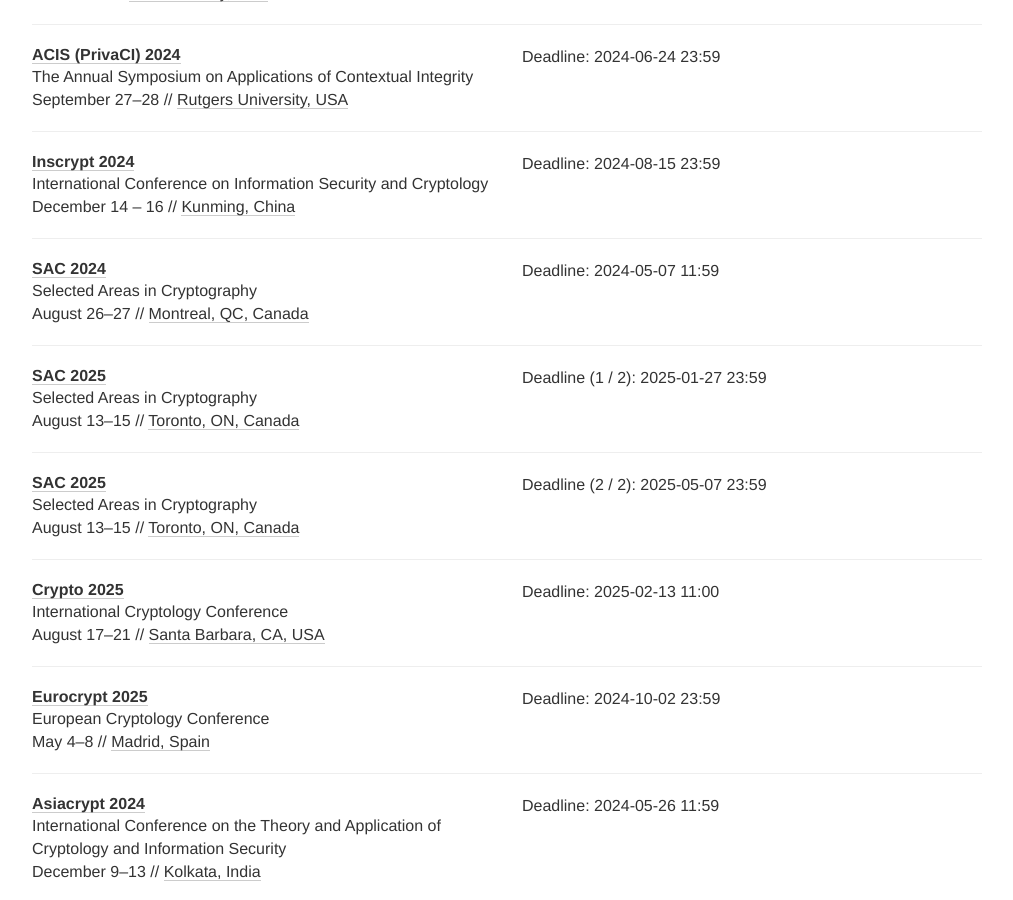
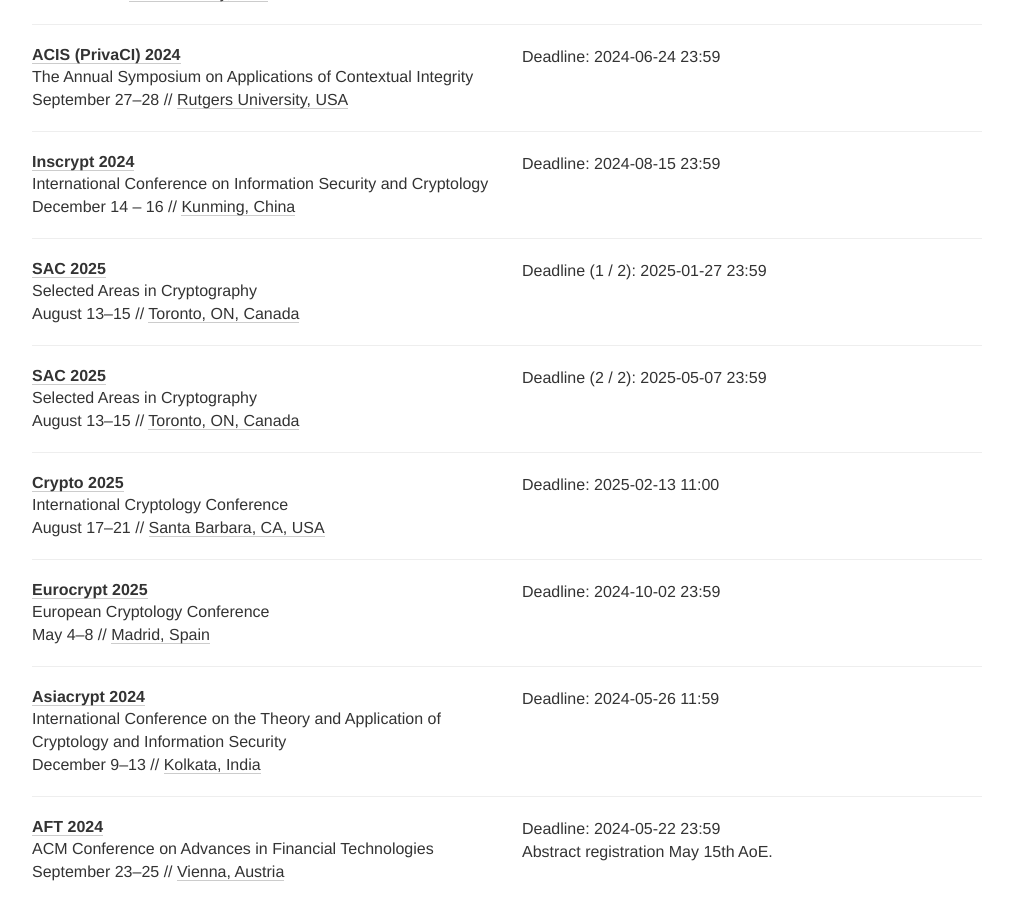
Before and after one commit to sec-deadlines/sec-deadlines.github.io, a Jekyll site: the page built from index.html, in a window 1280 px wide and 900 px high, scrolled down 4869 px. Shown: the whole window, without its empty margins (133-1146 px from the left). Built offline with Jekyll 4.4.1, drawn with Linux system fonts in a browser that asks for light colours; nearby versions of some CDN libraries; comment, search, counter and statistics services are not loaded.

Commit message:
Merge SAC into prior year

```diff
--- a/_data/conferences.yml
+++ b/_data/conferences.yml
@@ -293,15 +293,6 @@
   date: December 14 - 16
   place: Kunming, China
   tags: [SEC, PRIV, CRYPTO, CONF]
-
-- name: SAC
-  description: Selected Areas in Cryptography
-  year: 2024
-  link: https://sacworkshop.org/SAC24/
-  deadline: ["2024-05-07 11:59"]
-  date: August 26-27
-  place: Montreal, QC, Canada
-  tags: [CRYPTO, CONF]
 
 - name: SAC
   description: Selected Areas in Cryptography
```
